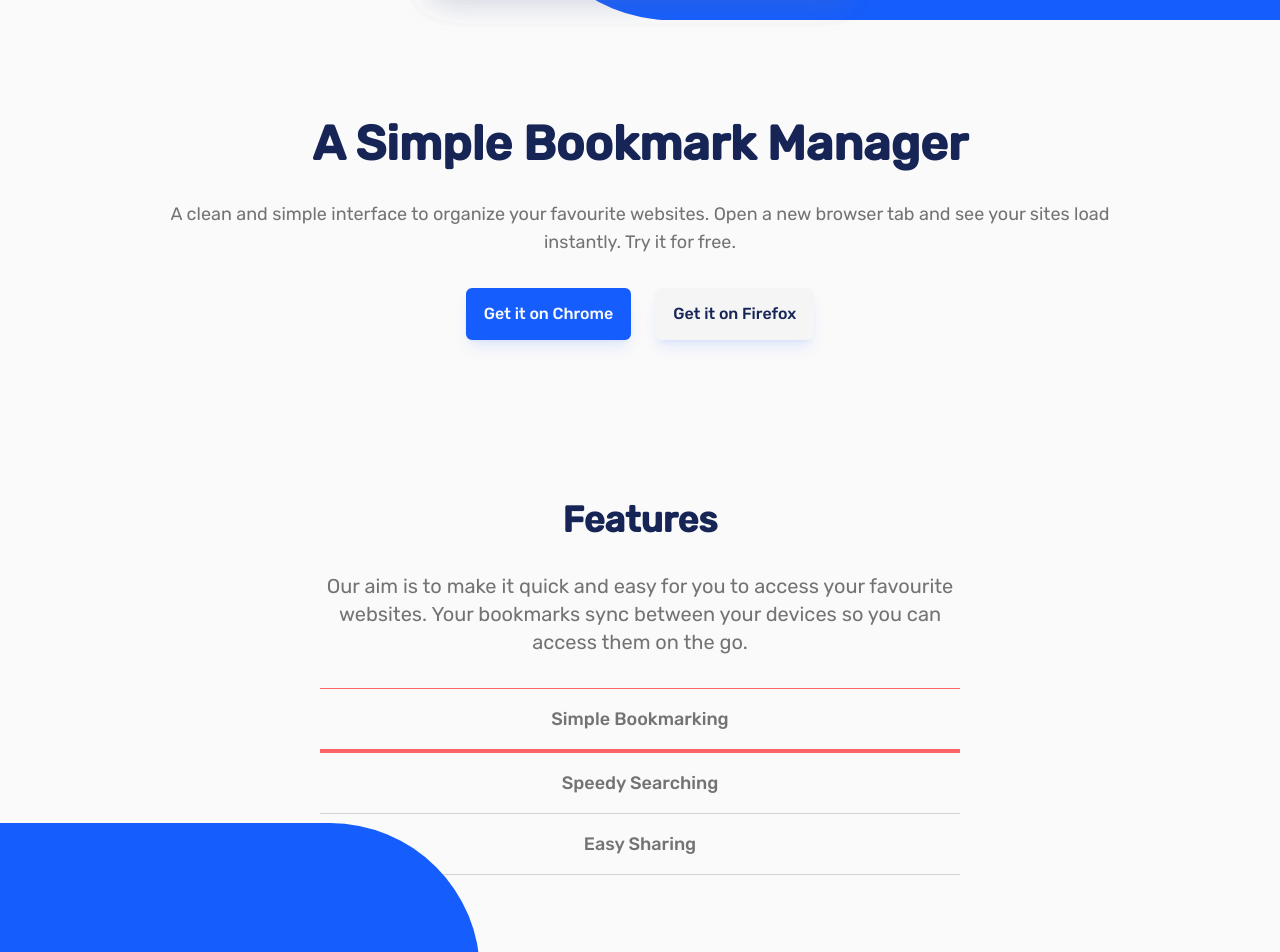
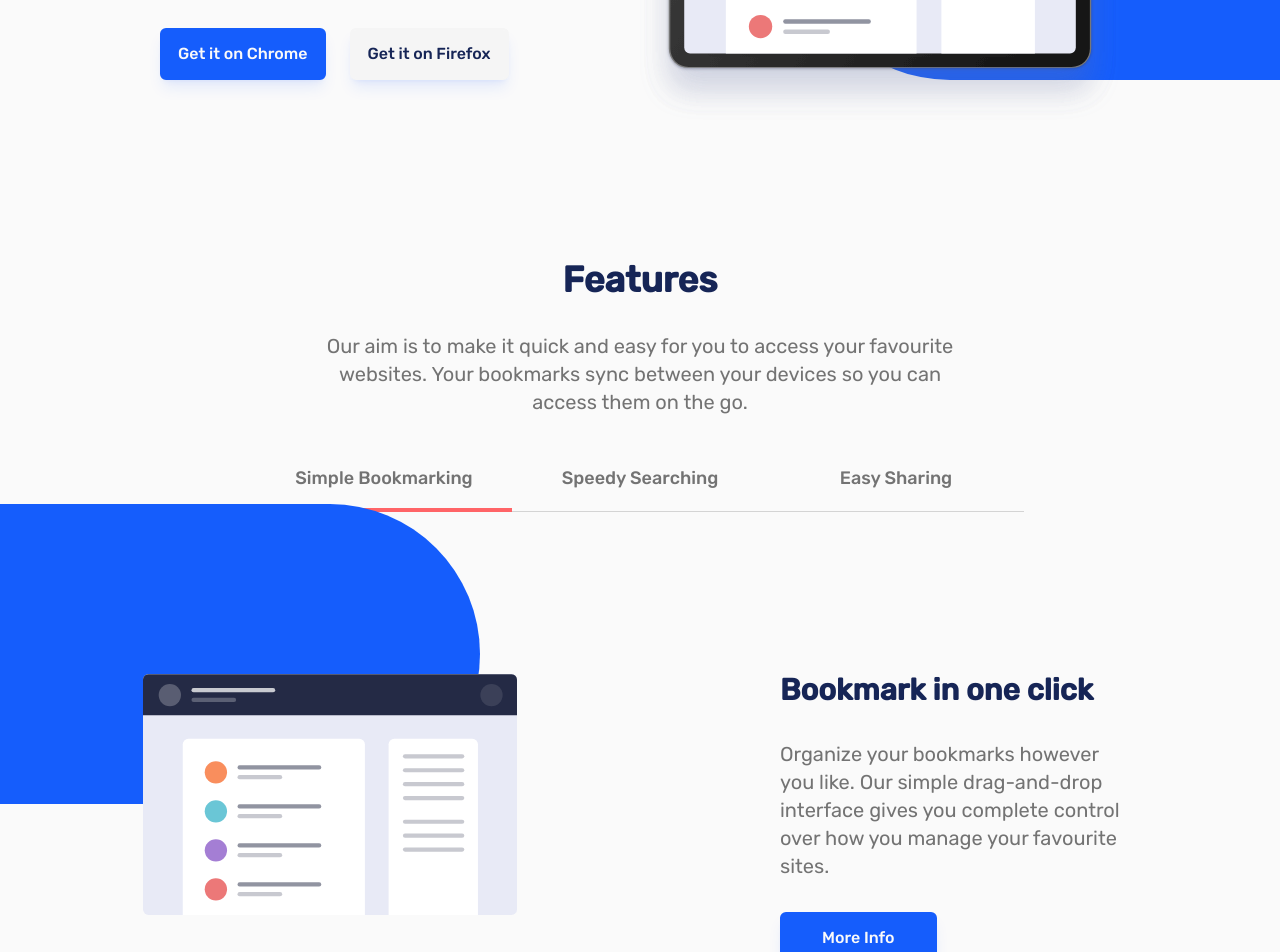
Before and after one commit to ArnoldMajor/bookmark-landing-page-master, a Next.js app: page / in a window 1280 px wide. Shown: the part 420-1372 px from the top of the page. Built offline with nearby package versions, Linux system fonts and the light colour scheme.

Commit message:
Laptop Responsiveness --complete

```diff
--- a/components/features-slider.tsx
+++ b/components/features-slider.tsx
@@ -12,12 +12,12 @@ export default function FeaturesSlider() {
 
     return (
         <div>
-            <ul className="px-5 lg:px-40 flex flex-col justify-center list-none mb-20 2xl:mb-30">
+            <ul className="px-5 lg:px-40 flex flex-col lg:flex-row justify-center list-none mb-20 2xl:mb-30">
                 {FeaturesMenu.map((menuItem, index) => (
-                    <li key={index} className={`flex-1 first:border-t-1 text-center text-lg text-neutral-500 font-medium border-b-1 border-neutral-300
+                    <li key={index} className={`flex-1 first:border-t-1 lg:first:border-t-0 text-center text-lg text-neutral-500 font-medium border-b-1 border-neutral-300
                                                 ${activeMenuItem === menuItem ? 'xl:border-b-4 xl:border-red-400' : ''}`}>
                         <button onClick={() => setActiveMenuItem(menuItem)}
-                            className={`cursor-pointer py-4 w-52
+                            className={`cursor-pointer py-4 w-52 lg:w-64
                             ${activeMenuItem === menuItem ? 'border-b-4 border-red-400 xl:border-b-0 xl:border-none' : ''}`}>
                             {menuItem}
                         </button>
@@ -37,7 +37,9 @@ export default function FeaturesSlider() {
                                         alt={cardItem.title}
                                         width={imageWidth}
                                         height={imageHeight}
-                                        className={`absolute ${activeMenuItem === 'Simple Bookmarking' ? 'scale-90 sm:-bottom-65 sm:scale-80' : '-bottom-70 scale-80'}
+                                        className={`absolute ${activeMenuItem === 'Simple Bookmarking'
+                                            ? 'scale-90 sm:scale-80 lg:scale-110 sm:-bottom-65 lg:-bottom-50'
+                                            : '-bottom-70 lg:-bottom-60 scale-80 lg:scale-100'}
                                               2xl:scale-110 z-10`}
                                     />
                                     <div
@@ -46,8 +48,9 @@ export default function FeaturesSlider() {
                                         -left-220
                                         h-55 xl:h-75 " />
                                 </div>
-                                <div className="flex-1 flex-col scale-lg:px-20 text-center items-center justify-center pr-0 mt-15">
-                                    <h2 className="font-semibold text-2xl sm:text-4xl text-blue-950 mb-8">{cardItem.title}</h2>
+                                <div className="flex-1 flex-col lg:pl-20 items-center justify-center
+                                text-center lg:text-left pr-0 mt-15 lg:mt-20">
+                                    <h2 className="font-semibold text-2xl sm:text-4xl lg:text-3xl text-blue-950 mb-8">{cardItem.title}</h2>
                                     <p className="text-lg sm:text-xl text-neutral-500 mb-8">{cardItem.paragraph}</p>
                                     <div className="hidden lg:flex">
                                         <Button
--- a/components/sections/features.tsx
+++ b/components/sections/features.tsx
@@ -3,7 +3,7 @@ import FeaturesSlider from "../features-slider";
 
 export default function Features() {
     return (
-        <div className="flex flex-col px-5 sm:px-20 xl:px-40 2xl:px-80 lg:pb-60 mb-20">
+        <div className="flex flex-col px-5 sm:px-20 xl:px-40 2xl:px-80 lg:pb-20 mb-20">
             {FeaturesCopy.map((item, index) => (
                 <div key={index}>
                     <div className="flex flex-col items-center justify-center text-center">
--- a/components/sections/hero.tsx
+++ b/components/sections/hero.tsx
@@ -5,26 +5,26 @@ import Image from "next/image"
 
 export default function Hero() {
     return (
-        <div className="px-5 sm:px-20 xl:px-40 2xl:px-80 pt-25 sm:pt-35">
+        <div className="px-5 sm:px-20 xl:px-40 2xl:px-80 pt-25 sm:pt-35 md:pt-50">
             {HeroCopy.map((item, index) => (
-                <div key={index} className="flex flex-col-reverse pb-40 items-center">
-                    <div className="flex-1 flex-col text-center items-center justify-center">
-                        <h1 className="font-bold text-3xl sm:text-5xl text-blue-950 mb-8">{item.heading}</h1>
+                <div key={index} className="flex flex-col-reverse lg:flex-row pb-40 items-center">
+                    <div className="flex-1 flex-col text-center lg:text-left items-center justify-center">
+                        <h1 className="font-bold text-3xl sm:text-5xl lg:text-4xl text-blue-950 mb-8">{item.heading}</h1>
                         <p className="text-lg text-neutral-500 mb-8">{item.paragraph}</p>
-                        <div className="flex flex-row space-x-6 justify-center">
+                        <div className="flex flex-row space-x-6 justify-center lg:justify-start">
                             <Button paddingX="px-4" btnClasses="font-medium" btnColor="bg-blue-600" btnBorder="border-blue-600" btnBorderHover="hover:border-blue-600" textColorHover="hover:text-blue-600" btnLabel={item.btnPrimary} />
                             <Button paddingX="px-4" btnClasses="font-medium" btnColor="bg-neutral-100" textColor="text-blue-950" btnBorder="border-neutral-100" btnBorderHover="hover:border-blue-950" btnLabel={item.btnSecondary} />
                         </div>
                     </div>
                     <div className="flex-1 overflow-visible relative pb-50 w-100
-                                    mb-30 sm:mb-50 ">
+                                    mb-30 sm:mb-50 lg:mb-30">
                         <Image
                             src={'/illustration-hero.svg'}
                             alt={'Hero-image'}
                             width={500}
                             height={300}
                             className="absolute z-10
-                            scale-100 sm:scale-120 2xl:scale-110"
+                            scale-100 sm:scale-120 lg:scale-100 2xl:scale-110"
                         />
                         <div className="absolute z-5 w-300 bg-blue-600 rounded-l-full
                         -bottom-20 sm:-bottom-30 xl:-bottom-25
```
